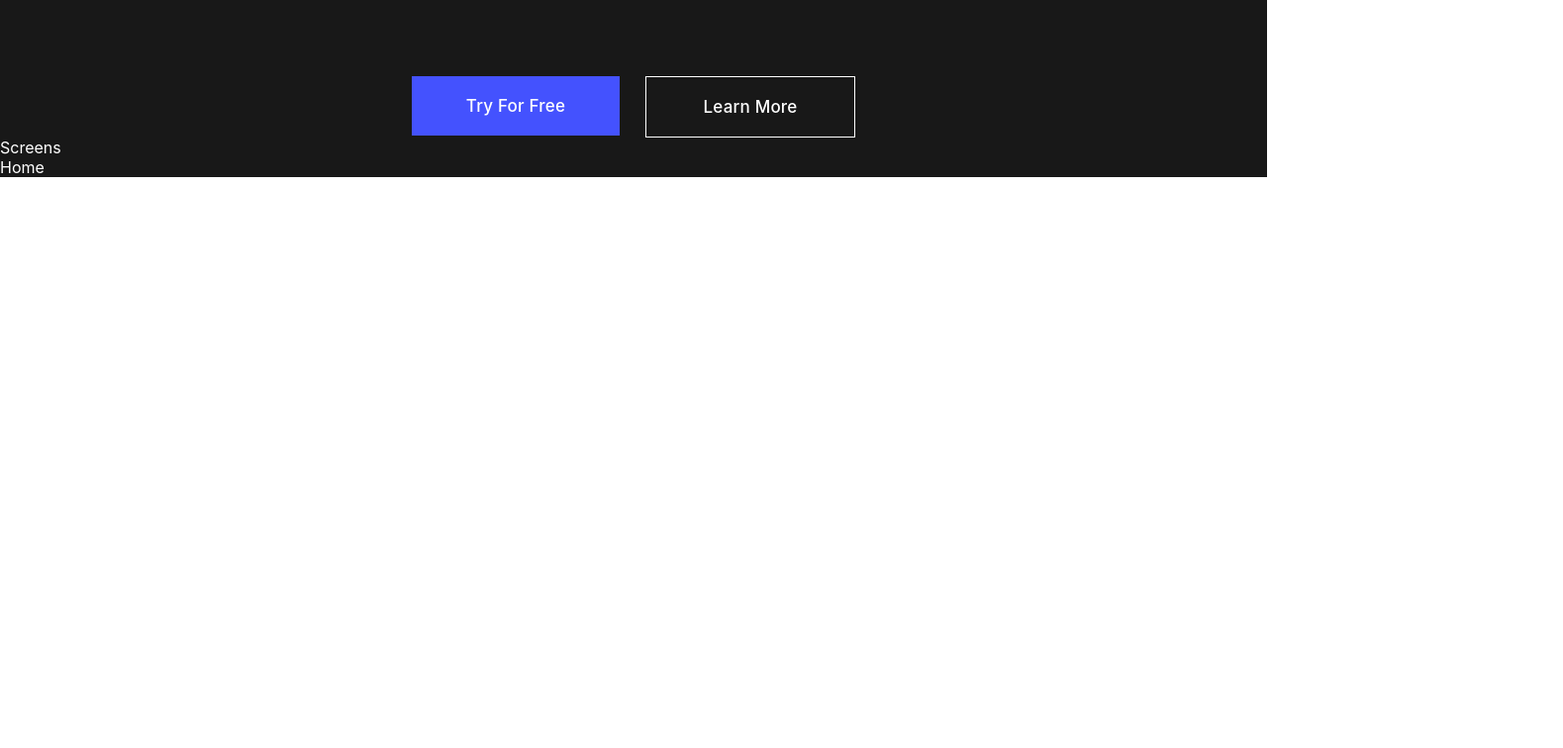
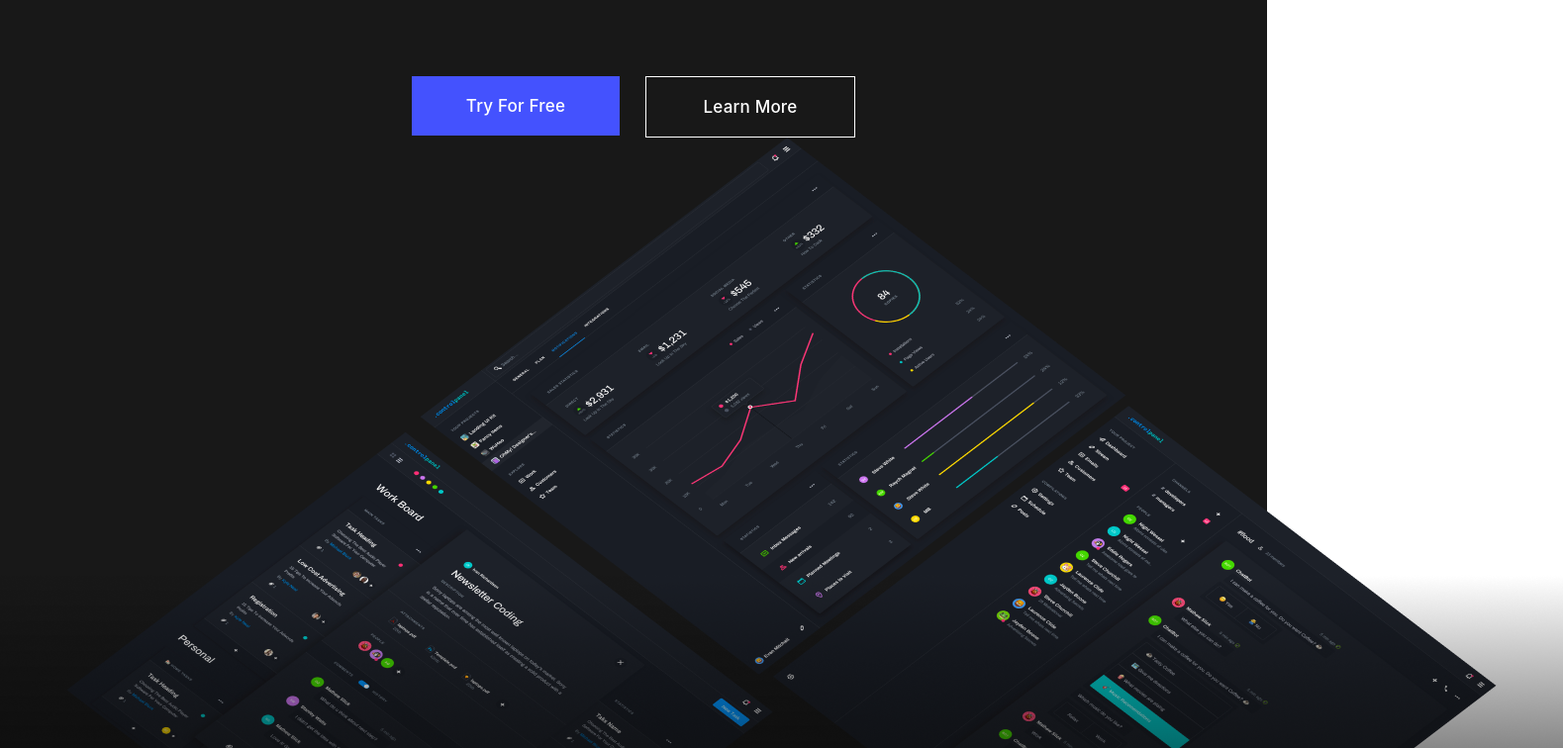
Before and after one commit to TheDa21crj/Landing-Page, a React (Create React App) app: page / in a window 1280 px wide. Shown: the part 400-1156 px from the top of the page at 99% size, 1579 px wide, since content can reach past the window. Before the commit the page ends 800 px from the top, so only its background shows below. Built offline with nearby package versions, Linux system fonts and the light colour scheme; the HTML template or start-up script is replaced by a standard one.

Commit message:
img added

```diff
--- a/src/Components/Screens.js
+++ b/src/Components/Screens.js
@@ -1,5 +1,12 @@
 import React from "react";
+import imgScreen from "./../Img/screens.png";
 
 export default function Screens() {
-  return <div>Screens</div>;
+  return (
+    <div>
+      <div>
+        <img src={imgScreen} alt="" className="screensImg" />
+      </div>
+    </div>
+  );
 }
```
